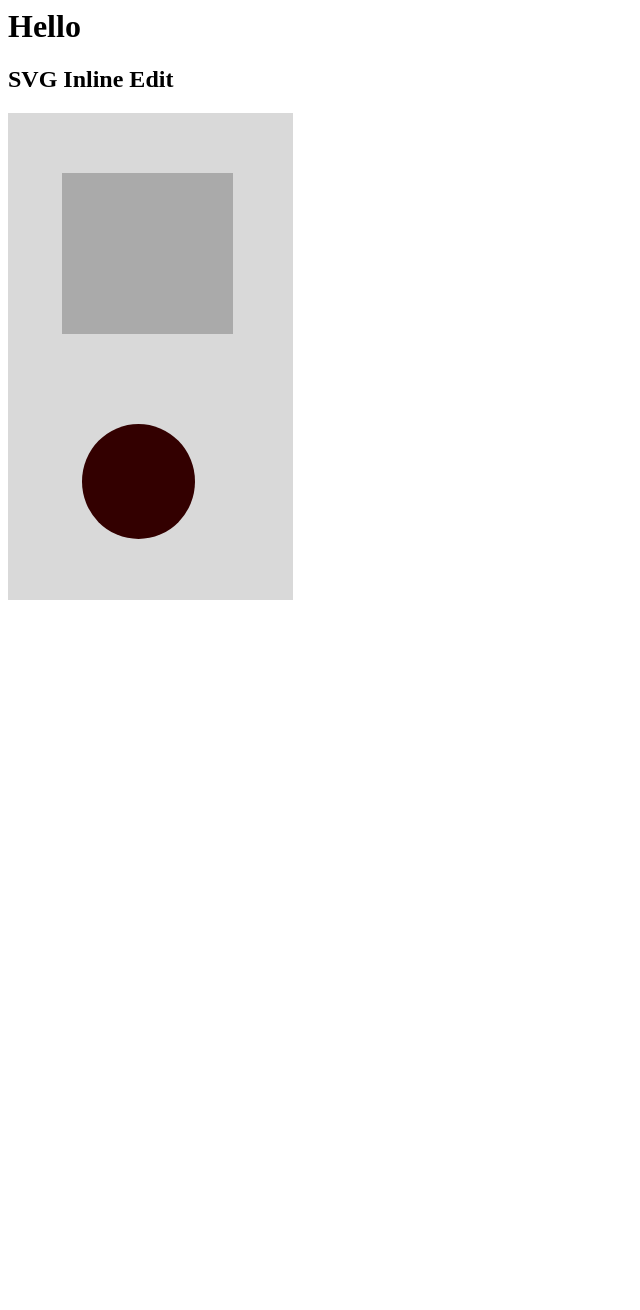
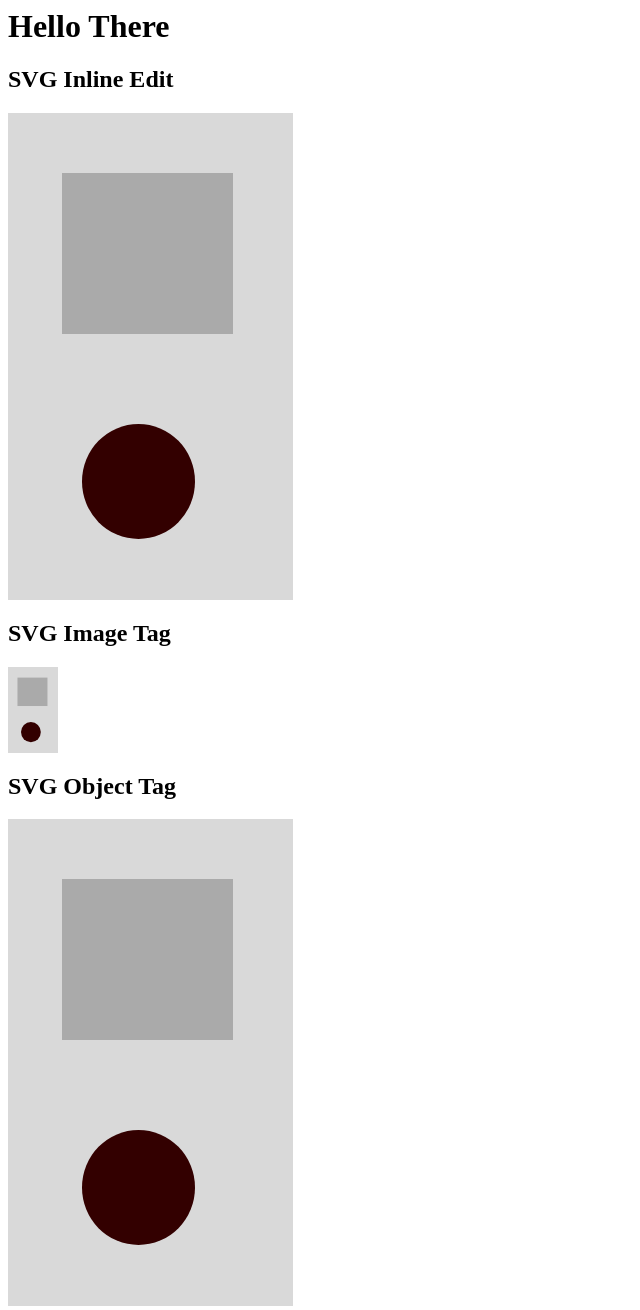
Before and after one commit to amitkaps/vizportfolio, a plain HTML site: page index.html in a window 1280 px wide. Shown: the whole page, without its empty margins (0-640 px from the left). Before the commit the page ends 800 px from the top, so only its background shows below. Drawn offline with Linux system fonts and the light colour scheme.

Commit message:
Added Object and IMG way for svg

```diff
--- a/index.html
+++ b/index.html
@@ -1,4 +1,4 @@
-<h1> Hello </h1>
+<h1> Hello There </h1>
 
 <h2> SVG Inline Edit</h2>
 
@@ -7,3 +7,12 @@
     <rect x="54" y="60" width="171" height="161" fill="#AAAAAA" />
     <ellipse cx="130.5" cy="368.5" rx="56.5" ry="57.5" fill="#330000" />
 </svg>
+
+
+<h2> SVG Image Tag</h2>
+
+<img src="basic.svg" alt="Breaking Borders Logo" width="50px">
+
+<h2> SVG Object Tag</h2>
+
+<object type="image/svg+xml" data="basic.svg">Your browser does not support SVGs</object>
```
Also changed, not shown: basic.svg (added).
